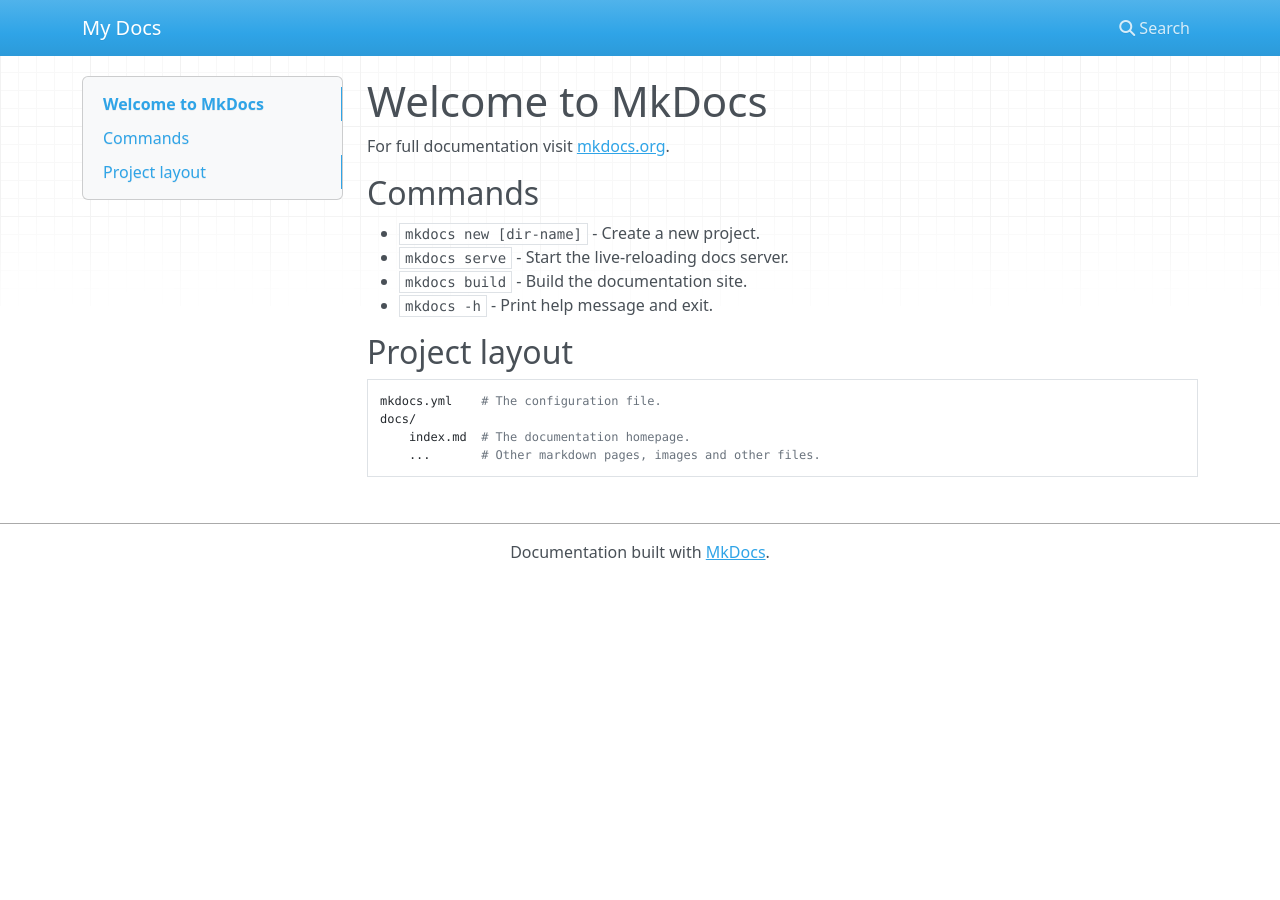
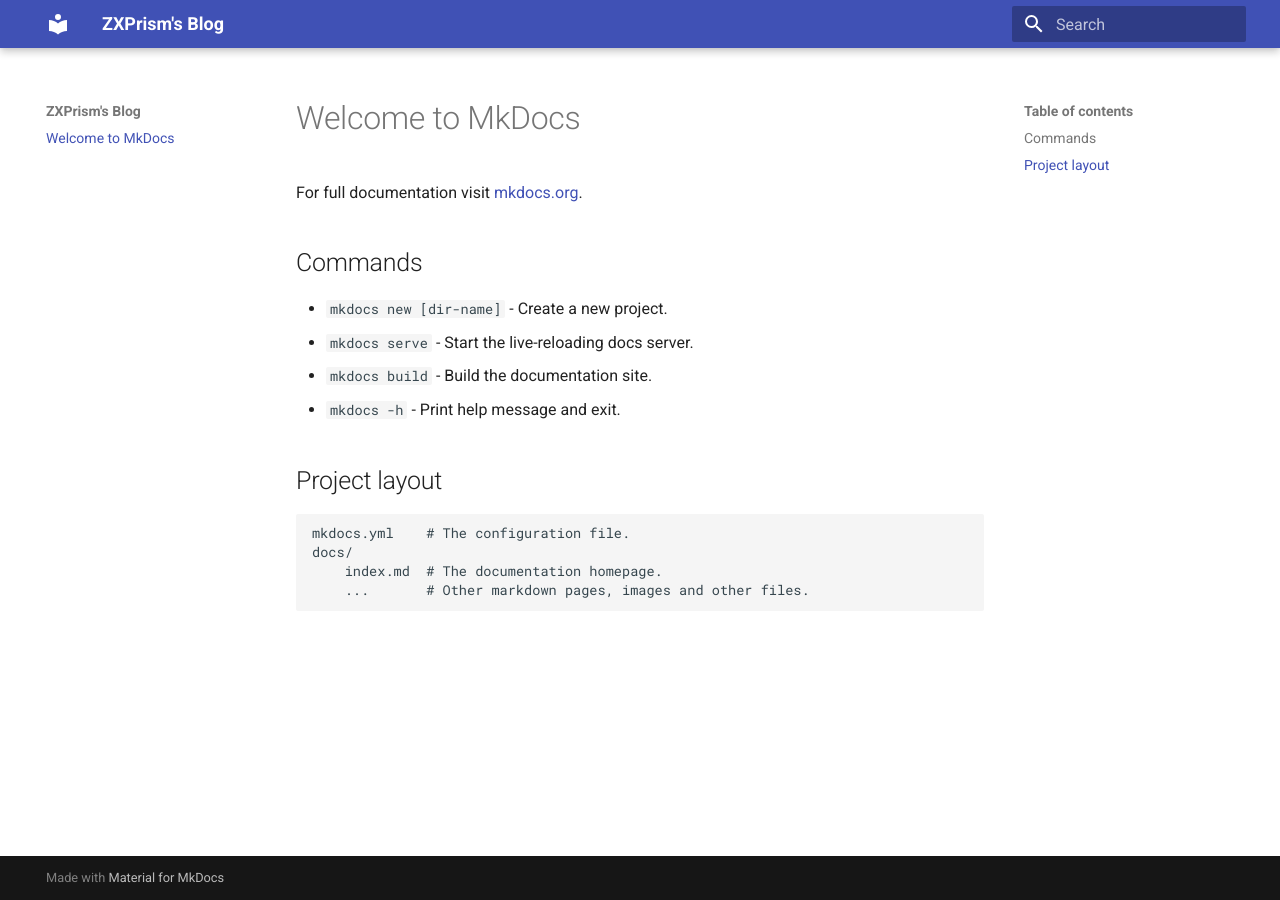
Before and after one commit to ZXPrism/ZXPrism.github.io, an MkDocs documentation site: the page built from docs/index.md, in a window 1280 px wide. Built offline with MkDocs 1.6.1 and Material for MkDocs 9.7.7, drawn with Linux system fonts in a browser that asks for light colours; nearby versions of some CDN libraries.

Commit message:
init theme

```diff
--- a/mkdocs.yml
+++ b/mkdocs.yml
@@ -1 +1,4 @@
-site_name: My Docs
+site_name: ZXPrism's Blog
+site_url: https://zxprism.github.io
+theme:
+  name: material
```
